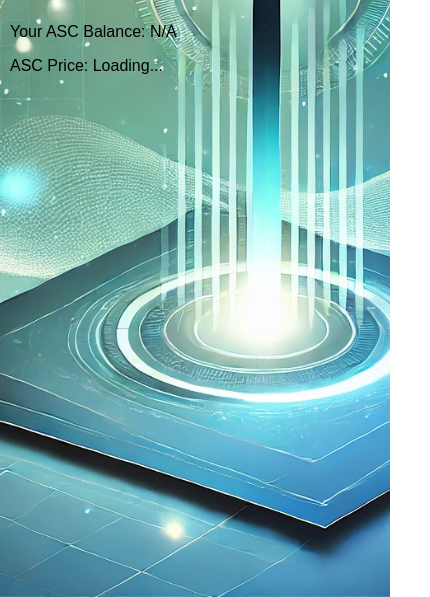
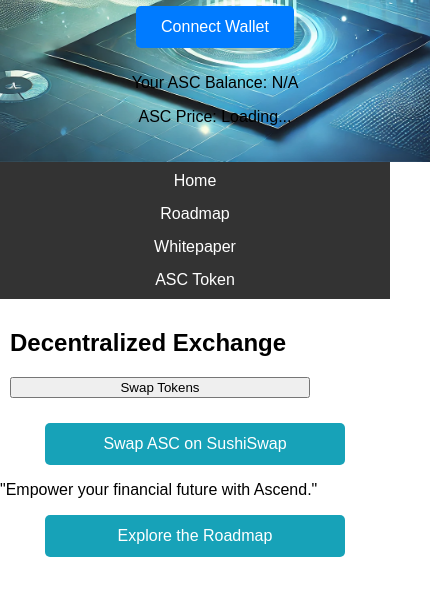
Before and after one commit to KevinM222/ascend-finance, a plain HTML site: page index.html in a window 390 px wide. Shown: the part 247-844 px from the top of the page, 430 px wide, since content can reach past the window. Drawn offline with Linux system fonts and the light colour scheme.

Commit message:
commit changes to styles.css

```diff
--- a/assets/css/styles.css
+++ b/assets/css/styles.css
@@ -1,4 +1,4 @@
-/* Body and html */
+/* General Styles */
 body, html {
     height: 100%;
     margin: 0;
@@ -8,21 +8,27 @@
 /* Hero Section */
 .hero-section {
     background-color: #11b49c;
-    background-image: url('../images/background.webp');/* Ensure the path is correct */
+    background-image: url('../images/background.webp'); /* Ensure the path is correct */
     background-position: center center;
     background-size: cover;
     background-repeat: no-repeat;
     min-height: 100vh;
     width: 100%;
-    position: fixed; /* Stays behind other elements */
-    z-index: -1; /* Sends it to the background */
+    position: relative; /* Changed from fixed */
+    z-index: 1; /* Adjusted layering */
+    display: flex;
+    flex-direction: column;
+    justify-content: center; /* Center vertically */
+    align-items: center; /* Center horizontally */
+    text-align: center;
+    padding-top: 60px; /* To avoid overlap with nav bar */
 }
 
 /* Logo container and tagline */
 .logo-container {
     text-align: center;
+    margin-bottom: 20px;
     z-index: 10;
-    margin-bottom: 20px;
 }
 
 .main-logo {
@@ -32,6 +38,7 @@
 .tagline {
     font-size: 18px;
     margin-top: 10px;
+    color: white;
 }
 
 /* Navigation bar */
@@ -42,10 +49,10 @@
     list-style: none;
     padding: 10px 0;
     background-color: rgba(0, 0, 0, 0.8);
-    position: fixed;
+    position: sticky; /* Changed from fixed to sticky */
     top: 0;
     width: 100%;
-    z-index: 20;
+    z-index: 100; /* Ensures it stays above other content */
     margin: 0;
 }
 
@@ -62,13 +69,43 @@
     background-color: rgba(255, 255, 255, 0.2);
 }
 
+/* Wallet Buttons */
+.wallet-container button {
+    margin: 10px auto;
+    padding: 12px 25px;
+    font-size: 16px;
+    background-color: #007bff;
+    color: white;
+    border: none;
+    border-radius: 5px;
+    cursor: pointer;
+    text-align: center;
+    display: inline-block;
+    transition: background-color 0.3s ease;
+}
+
+.wallet-container button:hover {
+    background-color: #0056b3;
+}
+
+.wallet-container button#disconnectWalletButton {
+    background-color: #28a745;
+}
+
+.wallet-container button#disconnectWalletButton:hover {
+    background-color: #218838;
+}
+
 /* Swap Container */
 .swap-container {
     display: flex;
     flex-direction: column;
     align-items: center;
     gap: 15px;
-    margin: auto;
+    margin: 20px auto;
+    width: 100%;
+    max-width: 400px;
+    text-align: center;
     z-index: 10; /* Ensure it's above the hero background */
 }
 
@@ -83,8 +120,8 @@
     background-color: rgba(0, 0, 0, 0.5);
     justify-content: center;
     align-items: center;
-    width: 100%; /* Full-screen width */
-    height: 100%; /* Full-screen height */
+    width: 100%;
+    height: 100%;
 }
 
 .modal-content {
@@ -97,57 +134,76 @@
     box-shadow: 0 0 15px rgba(0, 0, 0, 0.8);
     text-align: center;
 }
-/* Swap & Confirm Swap Button */
+
+/* Swap & Confirm Swap Buttons */
 #swapButton, #confirmSwap {
-    margin: 10px auto; /* Centers horizontally */
-    padding: 10px 20px;
+    margin: 10px auto;
+    padding: 12px 25px;
     background-color: #007bff;
-    color: rgb(41, 188, 119);
+    color: white;
     border: none;
     border-radius: 5px;
     cursor: pointer;
     font-size: 16px;
-    display: block; /* Makes it easier to center */
+    display: block; /* Centers buttons within containers */
     text-align: center;
 }
 
-
-
 #swapButton:hover {
     background-color: #0056b3;
+}
+
+#confirmSwap {
+    background-color: #28a745;
 }
 
 #confirmSwap:hover {
     background-color: #218838;
 }
 
+/* Bottom Content Buttons */
+.bottom-content .cta-button, .cta-button-sushiswap {
+    margin: 15px auto;
+    padding: 12px 25px;
+    background-color: #17a2b8;
+    color: white;
+    border: none;
+    border-radius: 5px;
+    cursor: pointer;
+    font-size: 16px;
+    text-align: center;
+    transition: background-color 0.3s ease;
+    display: block;
+    width: 90%;
+    max-width: 300px;
+}
+
+.bottom-content .cta-button:hover, .cta-button-sushiswap:hover {
+    background-color: #117a8b;
+}
+
 /* Mobile Responsiveness */
 @media screen and (max-width: 600px) {
     .hero-section {
-        min-height: 100%;
+        padding: 20px;
+        min-height: auto;
     }
 
-    .token-info-top {
+    nav ul {
         flex-direction: column;
         align-items: center;
-        padding: 10px;
-        width: 90%;
+        gap: 15px;
     }
 
     .swap-container, .dex-section {
-        display: flex;
-        flex-direction: column;
-        align-items: center; /* Centers child elements horizontally */
-        justify-content: center; /* Optional: centers vertically */
-        gap: 15px; /* Spacing between buttons */
-        margin: auto;
-        text-align: center;
-        width: 100%;
-        max-width: 400px; /* Optional: limit width for smaller content */
+        width: 90%;
+        max-width: 350px;
+        padding: 10px;
+        gap: 20px;
     }
 
-
-    .button {
-        width: 90%;
+    button {
+        width: 100%;
+        max-width: 300px;
     }
 }
```
